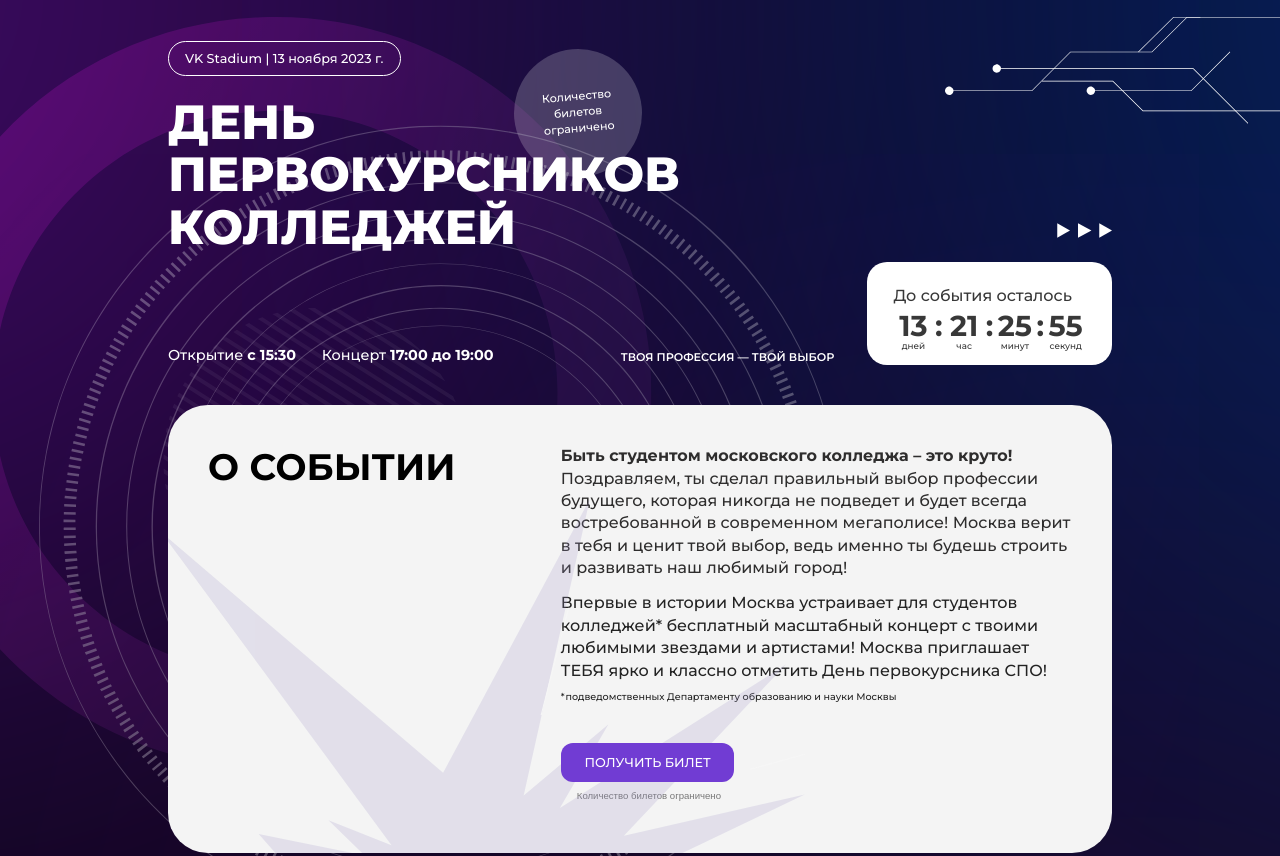
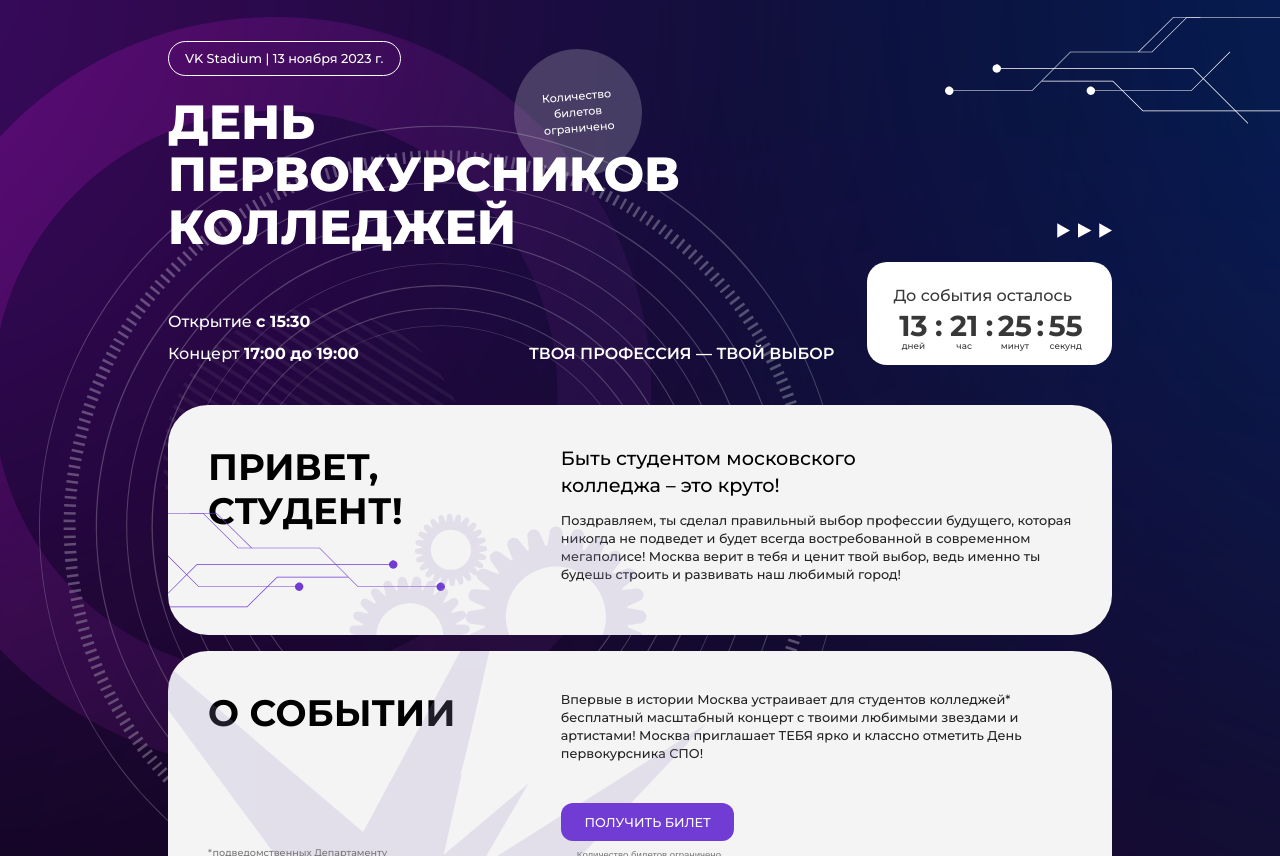
Before and after one commit to Dihlofos/collegeday, a website: page source/index.html in a window 1280 px wide. Shown: the part 96-952 px from the top of the page. Drawn offline with nearby package versions, Linux system fonts and the light colour scheme; files that its build step writes are made by us from their sources; a script that the page names is missing.

Commit message:
redesign

```diff
--- a/source/index.html
+++ b/source/index.html
@@ -180,16 +180,26 @@
           </section>
           <section class="about" id="about">
             <div class="container">
+              <div class="about__main about__main--hello">
+                <div class="about__main-left">
+                  <img class="about__main-decor" src="img/about/hello.svg" width="480" height="123">
+                  <h2 class="about__title title title--black">Привет,<br>студент!</h2>
+                </div>
+                <div class="about__main-right">
+                  <div class="about__main-title">
+                    Быть студентом московского колледжа – это круто!
+                  </div>
+                  <div class="about__main-subtext">
+                    Поздравляем, ты сделал правильный выбор профессии будущего, которая никогда не подведет и будет всегда востребованной в современном мегаполисе! Москва верит в тебя и ценит твой выбор, ведь именно ты будешь строить и развивать наш любимый город!
+                  </div>
+                </div>
+              </div>
               <div class="about__main">
-                <img src="img/about/spark.svg" width="638" height="354" />
+                <img class="about__spark" src="img/about/spark.svg" width="638" height="354" />
                 <div class="about__main-left">
                   <h2 class="about__title title title--black">О событии</h2>
                 </div>
                 <div class="about__main-right">
-                  <div class="about__main-text">
-                    <strong>Быть студентом московского колледжа – это круто!</strong><br>
-                    Поздравляем, ты сделал правильный выбор профессии будущего, которая никогда не подведет и будет всегда востребованной в современном мегаполисе! Москва верит в тебя и ценит твой выбор, ведь именно ты будешь строить и развивать наш любимый город!
-                  </div>
                   <div class="about__main-subtext">
                     Впервые в истории Москва устраивает для студентов колледжей* бесплатный масштабный концерт с твоими любимыми звездами и артистами! Москва приглашает ТЕБЯ ярко и классно отметить День первокурсника СПО!
                     <small>*подведомственных Департаменту образованию и науки Москвы</small>
@@ -361,12 +371,12 @@
                 </div>
                 <div class="footer__bottom">
                   <div class="footer__left">
-                    <a class="footer__logo" href="#">
+                    <a class="footer__logo" href="https://www.mos.ru/">
                       <img src="img/dep-black.png" alt="" width="152" height="55">
                     </a>
                   </div>
                   <div class="footer__right">
-                    <a class="footer__pdf" href="#">Пользовательское соглашение</a>
+                    <!-- <a class="footer__pdf" href="#">Пользовательское соглашение</a> -->
                   </div>
                 </div>
               </div>
--- a/source/js/main/modal.js
+++ b/source/js/main/modal.js
@@ -7,9 +7,7 @@
 
   // Event Listeners
   modalOpen.forEach((openButton) => {
-    console.log("here?", openButton);
     openButton.addEventListener("click", () => {
-      console.log("click????");
       openModal();
     });
   });
--- a/source/sass/blocks/about.scss
+++ b/source/sass/blocks/about.scss
@@ -24,10 +24,10 @@
     margin: 0 0 2rem;
     overflow: hidden;
 
-    img {
-      position: absolute;
-      bottom: 0;
-      left: 0;
+    &--hello {
+      .about__main-subtext {
+        margin: 0;
+      }
     }
 
     .button {
@@ -38,22 +38,50 @@
     @media (max-width: $tablet) {
       flex-direction: column;
 
-      img {
-        width: 45rem;
-        left: auto;
-        right: 2rem;
-        bottom: -3rem;
-      }
     }
 
     @media (max-width: $mobile) {
       padding: 2rem;
       border-radius: 20px;
 
-      img {
-        width: 33.5rem;
+      &--hello {
+        padding-bottom: 12rem;
       }
     }
+  }
+
+  &__main-decor {
+    position: absolute;
+    bottom: 0;
+    left: 0;
+  }
+
+  &__spark {
+    position: absolute;
+    bottom: 0;
+    left: -10rem;
+
+    @media (max-width: $tablet) {
+      width: 45rem;
+      left: auto;
+      right: 2rem;
+      bottom: -3rem;
+    }
+
+    @media (max-width: $mobile) {
+      width: 33.5rem;
+    }
+
+  }
+
+
+
+  &__main-title {
+    font-size: 2.4rem;
+    font-weight: 500;
+    line-height: 1.4;
+    margin: 0 0 1.6rem;
+    max-width: 43.6rem;
   }
 
   &__main-text {
@@ -70,15 +98,20 @@
 
   &__main-subtext {
     color: #232323;
-    font-size: 2rem;
-    font-weight: 500;
+    font-size: 1.6rem;
+    font-weight: 400;
     line-height: 1.4;
     margin: 0 0 5rem;
 
     small {
+      position: absolute;
       display: block;
       margin-top: 1rem;
       font-size: 1.2rem;
+      bottom: 5rem;
+      left: 5rem;
+      color: #777777;
+      max-width: 30.9rem;
     }
 
     @media (max-width: $mobile) {
--- a/source/sass/blocks/hero.scss
+++ b/source/sass/blocks/hero.scss
@@ -100,8 +100,8 @@
     @media (max-width: $mobile) {
       display: none;
       top: auto;
-      bottom: 14rem;
-      left: 24rem;
+      bottom: 21rem;
+      left: 22rem;
       font-size: 1.2rem;
       width: 12rem;
       height: 12rem;
@@ -192,9 +192,23 @@
   }
 
   &__slogan {
-    font-size: 1.4rem;
+    font-size: 2rem;
     text-transform: uppercase;
     font-weight: 600;
     line-height: 1.4;
+
+    @media (max-width: $mobile) {
+      font-size: 1.7rem;
+    }
+  }
+
+  &__info {
+    display: flex;
+    flex-direction: column;
+    justify-content: flex-end;
+    align-items: flex-start;
+    margin-top: 5rem;
+    font-size: 2rem;
+    gap: 1.2rem;
   }
 }
--- a/source/sass/utils/global.scss
+++ b/source/sass/utils/global.scss
@@ -90,7 +90,7 @@ img {
   }
 
   @media (max-width: $mobile) {
-    width: 365%;
+    width: 450%;
     top: -5%;
     left: -103%;
   }
```
Also changed, not shown: build/css/style.min.css, build/img/about/hello.svg (added), build/index.html, build/js/main.js, source/img/about/hello.svg (added), 1 other file.
